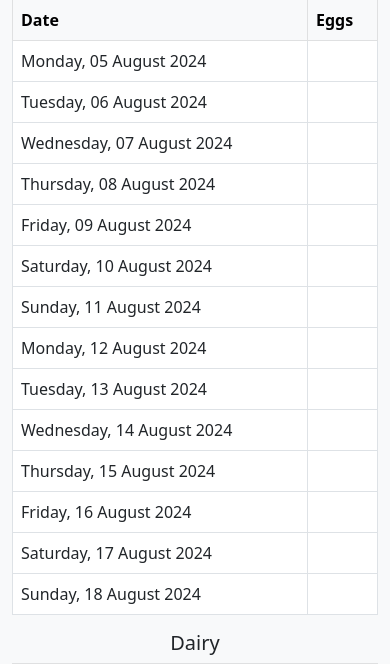
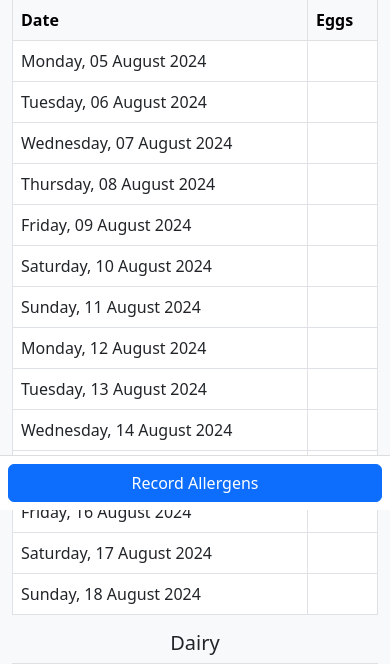
Before and after one commit to uppertoe/allergen-track, a Flask app: page /grid in a window 390 px wide. Shown: the part 334-998 px from the top of the page. Run offline with Flask 3, Linux system fonts and the light colour scheme; the visitor is signed in with stand-in values (Sample User, id 1).

Commit message:
fix interface

```diff
--- a/app.py
+++ b/app.py
@@ -19,9 +19,25 @@ allergens = ["Eggs", "Dairy", "Wheat", "Rice", "Soy", "Peanuts", "Tree-Nuts", "S
 # Path to the CSV file
 CSV_FILE = 'user_data.csv'
 
+# Ensure the CSV file has the correct headers
+def ensure_csv_header():
+    """Ensure the CSV file has the correct headers."""
+    file_exists = os.path.exists(CSV_FILE)
+
+    with open(CSV_FILE, mode='a+', newline='') as file:
+        file.seek(0)  # Go to the start of the file
+        first_line = file.readline().strip()
+
+        # If the file doesn't exist or the first line is not the header, write it
+        if not file_exists or first_line != 'username,allergen,timestamp':
+            file.seek(0)  # Go back to the start of the file
+            file.truncate()  # Clear the file content
+            writer = csv.writer(file)
+            writer.writerow(['username', 'allergen', 'timestamp'])
 
 def load_user_data(username):
     """Load the user's data from the CSV file."""
+    ensure_csv_header()
     user_data = defaultdict(list)
 
     if os.path.exists(CSV_FILE):
@@ -42,6 +58,8 @@ def load_user_data(username):
 
 def save_user_data(username, allergen, timestamp):
     """Save the user's data to the CSV file."""
+    ensure_csv_header()
+
     with open(CSV_FILE, mode='a', newline='') as file:
         writer = csv.writer(file)
         writer.writerow([username, allergen, timestamp.isoformat()])
@@ -69,6 +87,9 @@ def tracker():
     if 'user_data' not in session:
         session['user_data'] = {allergen: [] for allergen in allergens}
 
+    if 'selected_allergens' not in session:
+        session['selected_allergens'] = []
+
     user_data = session['user_data']
 
     if request.method == 'POST':
@@ -82,6 +103,10 @@ def tracker():
         user_data[allergen].append(timestamp)
         save_user_data(username, allergen, timestamp)
         session['user_data'] = user_data  # Update the session with the new data
+
+        # Store the selected allergen in session to keep the button active
+        if allergen not in session['selected_allergens']:
+            session['selected_allergens'].append(allergen)
 
     return render_template('tracker.html', allergens=allergens)
 
@@ -120,12 +145,5 @@ def logout():
     session.clear()
     return redirect(url_for('index'))
 
-
 if __name__ == '__main__':
-    # Ensure the CSV file has the correct headers
-    if not os.path.exists(CSV_FILE):
-        with open(CSV_FILE, mode='w', newline='') as file:
-            writer = csv.writer(file)
-            writer.writerow(['username', 'allergen', 'timestamp'])
-
     app.run(debug=True)
--- a/templates/grid.html
+++ b/templates/grid.html
@@ -32,6 +32,20 @@
         }
         .sticky-nav a {
             margin: 0.2rem;
+        }
+        /* Fixed bottom button for mobile view */
+        @media (max-width: 767px) {
+            .fixed-bottom-button {
+                position: fixed;
+                bottom: 0;
+                left: 0;
+                width: 100%;
+                z-index: 1030;
+                background-color: white;
+                border-top: 1px solid #ddd;
+                padding: 0.5rem;
+                text-align: center;
+            }
         }
     </style>
 </head>
@@ -102,8 +116,9 @@
             </div>
         </div>
 
-        <div class="text-center mt-4">
-            <a href="{{ url_for('tracker') }}" class="btn btn-primary">Back to Allergen Tracker</a>
+        <!-- Visible on all screens, fixed at bottom only on mobile -->
+        <div class="text-center mt-4 fixed-bottom-button d-block">
+            <a href="{{ url_for('tracker') }}" class="btn btn-primary w-100">Record Allergens</a>
         </div>
     </div>
     <!-- Bootstrap JS and dependencies -->
```
Also changed, not shown: templates/tracker.html (+8 -1 lines).
